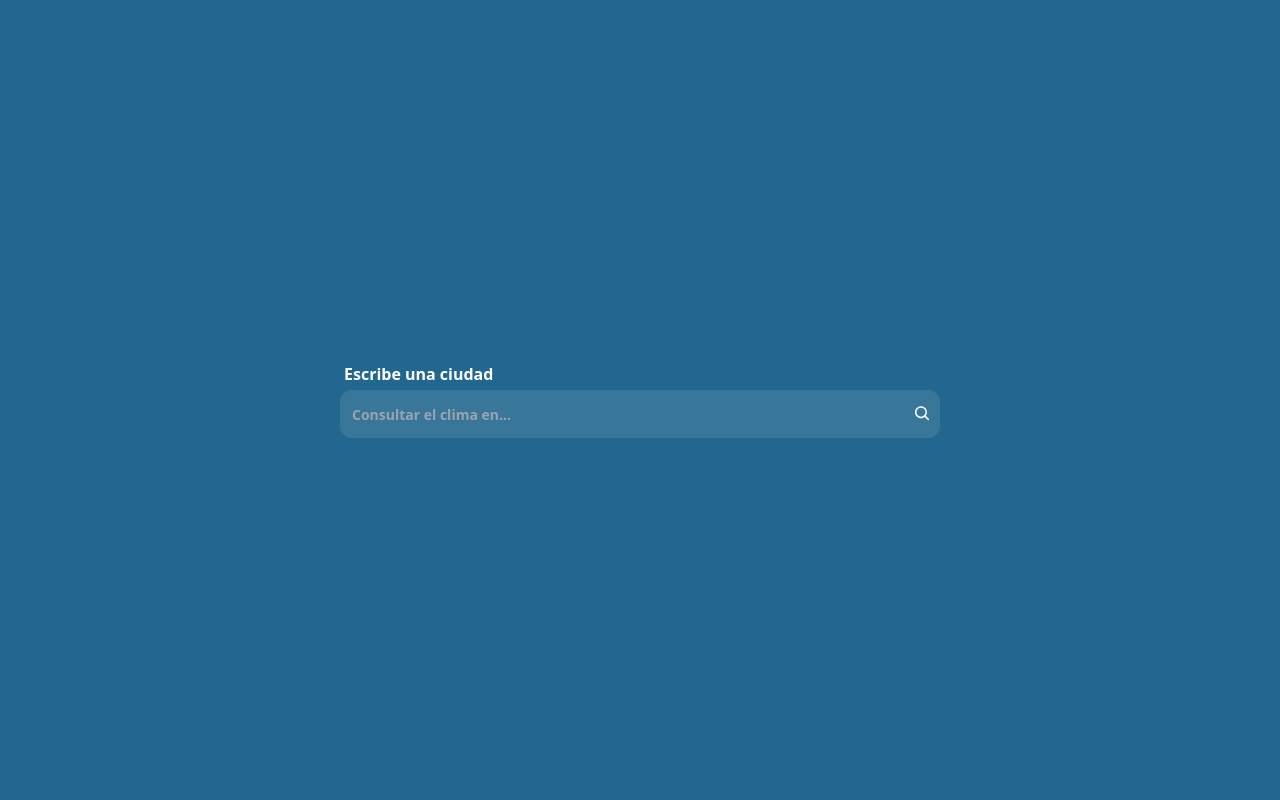
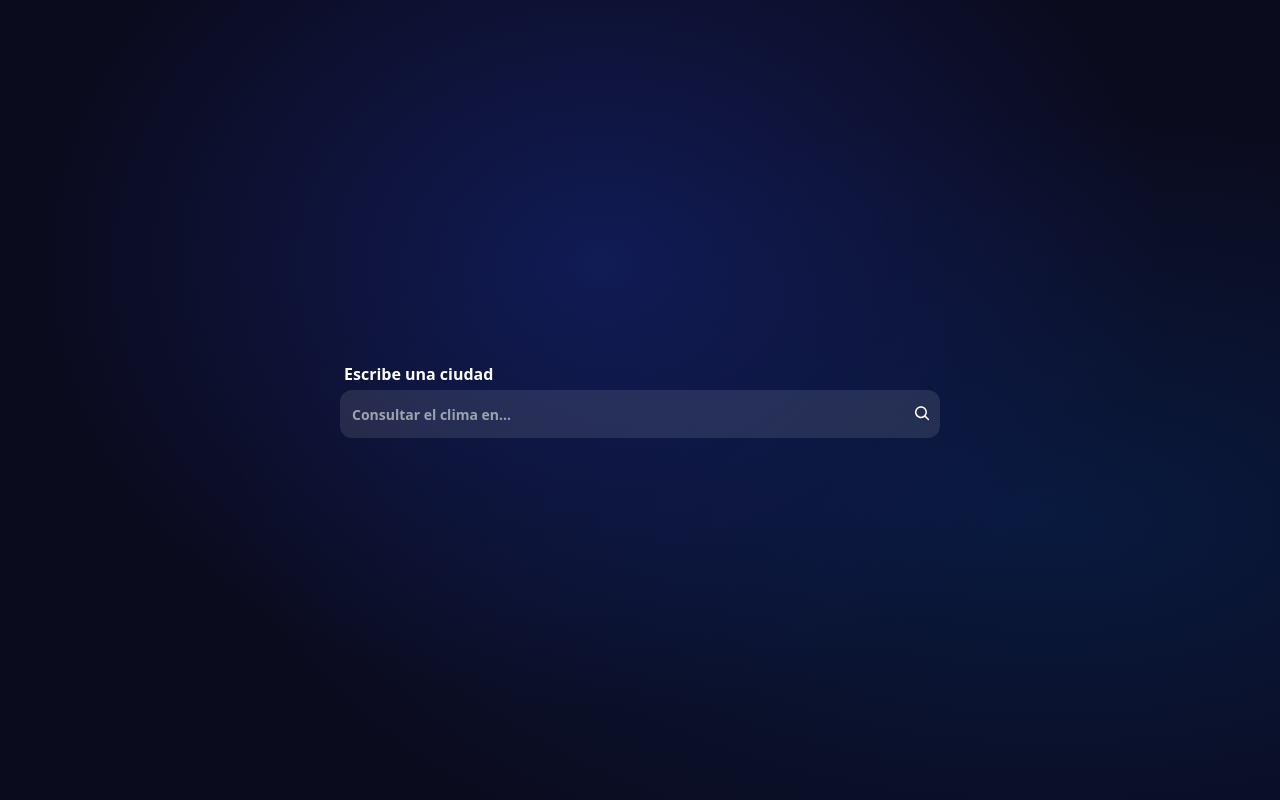
Before and after one commit to Castamor/app-clima, a React (Vite) app: page / in a window 1280 px wide. Built offline with nearby package versions, Linux system fonts and the light colour scheme.

Commit message:
set new background

```diff
--- a/src/helpers/cambiarFondo.js
+++ b/src/helpers/cambiarFondo.js
@@ -8,7 +8,7 @@ export const cambiarFondo = (ciclo = NADA, clima, setClima) => {
 
     if (ciclo === NADA) {
         ciclo = obtenerCicloDelCielo()
-        body.add(ciclo)
+        // body.add(ciclo)
         setClima({
             ...clima,
             ciclo
@@ -32,6 +32,6 @@ export const cambiarFondo = (ciclo = NADA, clima, setClima) => {
         })
     }
 
-    body.add(ciclo)
+    // body.add(ciclo)
     body.add('transicion')
 }
--- a/src/index.css
+++ b/src/index.css
@@ -9,6 +9,21 @@
     --dia: rgb(125,211,252);
     --atardecer: rgb(164,43,43);
     --noche: rgb(21,42,102);
+}
+
+body {
+    background-color: #0b0b1e;
+    background-image:
+        radial-gradient(at 47% 33%, hsl(230.91, 67%, 20%) 0, transparent 59%),
+        radial-gradient(at 82% 65%, hsl(221.38, 75%, 14.000000000000002%) 0, transparent 55%);
+}
+
+.fondo-blur {
+    backdrop-filter: blur(16px) saturate(180%);
+    -webkit-backdrop-filter: blur(16px) saturate(180%);
+    background-color: rgba(255, 255, 255, 0.12);
+    border-radius: 12px;
+    border: 1px solid rgba(255, 255, 255, 0.125);
 }
 
 .altura {
@@ -39,7 +54,7 @@
     width: 17px;
     height: 15px;
     border-radius: 2px;
-    --g1:conic-gradient(from  90deg at left   3px top   3px,white 90deg,white 0);
+    --g1:conic-gradient(from  90deg at left   3px top   3px,var(--azul) 90deg,var(--azul) 0);
     background:var(--g1),var(--g1),var(--g1);
     background-position:left,center,right;
     background-repeat:no-repeat;
```
